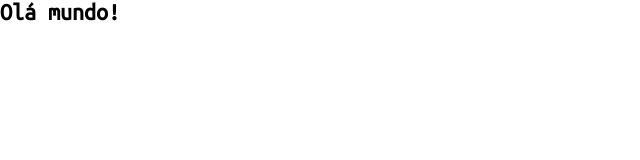
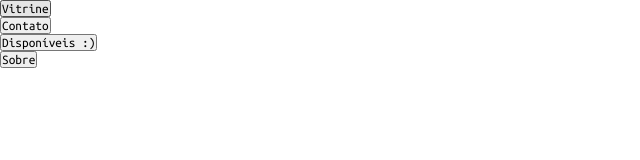
Before and after one commit to O-Stefani/tritaeseis, a plain HTML site: page index.html in a window 1280 px wide. Shown: the whole page, without its empty margins (0-640 px from the left). Drawn offline with Linux system fonts and the light colour scheme.

Commit message:
buttons list, title, portfolio page

```diff
--- a/index.html
+++ b/index.html
@@ -1,5 +1,5 @@
 <!DOCTYPE html>
-<html  lang="pt">
+<html  lang="pt-br">
     <head>
         <link rel="preconnect" href="https://fonts.googleapis.com">
         <link rel="preconnect" href="https://fonts.gstatic.com" crossorigin>
@@ -8,13 +8,39 @@
 
         <meta charset="UTF-8"/>
         <meta http-equiv="X-UA-Compatible" content="IE=edge"/>
-
+        <title>Trinta&Seis</title>
 
     </head>
 
     <body>
-        <h2>Olá mundo!</h2>
+        <header>
+            <div class="">
 
+            </div>
+        </header>
+
+        <ul class="menu">
+            <li>
+                <a href="file:///home/stefani/Documentos/site1/portfolio.html" target="_blank">
+                    <button>Vitrine</button>
+                </a>
+            </li>
+            <li>
+                <a href="" target="_blank">
+                    <button>Contato</button>
+                </a>
+            </li>
+            <li>
+                <a href="" target="_blank">
+                    <button>Disponíveis :)</button>
+                </a>
+            </li>
+            <li>
+                <a href="" target="_blank">
+                    <button>Sobre</button>
+                </a>
+            </li>
+        </ul>
 
 
 
```
Also changed, not shown: portfolio.html (added, +13 -0 lines), portifoliostyle.css (added).
